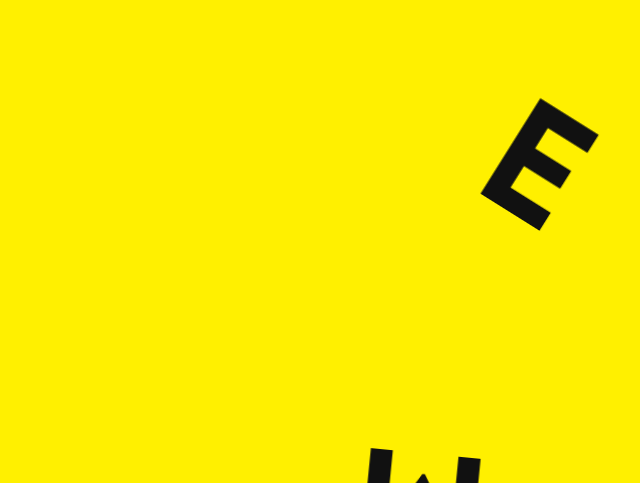
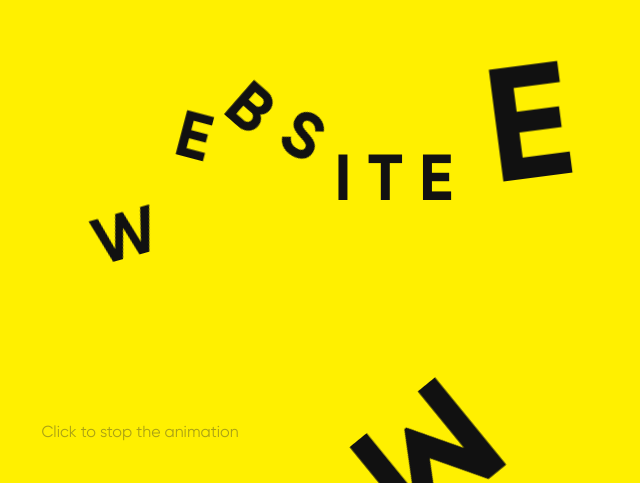
Before and after one commit to Francois-Dauzet/personal-website, a React (Vite) app: page / in a window 1280 px wide. Shown: the part 317-800 px from the top of the page, without its empty margins (500-1140 px from the left). Built offline with nearby package versions, Linux system fonts and the light colour scheme.

Commit message:
Update intro and add text for stop animation

```diff
--- a/src/pages/intro/IntroPage.jsx
+++ b/src/pages/intro/IntroPage.jsx
@@ -3,18 +3,21 @@ import "./IntroPage.scss";
 import { useNavigate } from "react-router-dom";
 
 const IntroPage = () => {
-  const data = "Welcome";
+  const TitleData = "Welcome";
+  const subtitleData = "in.my.website";
   const navigate = useNavigate();
   const [transitionActive, setTransitionActive] = useState(false);
 
-  const textTitleArray = data.split("");
-  const letterItems = useRef([]);
+  const textTitleArray = TitleData.split("");
+  const textSubtitleArray = subtitleData.split("");
+  const titleLetterItems = useRef([]);
+  const subtitleLetterItems = useRef([]);
   const timeouts = useRef([]);
 
   useEffect(() => {
-    const executeAnimation = () => {
+    const executeTitleAnimation = () => {
       setTransitionActive(true);
-      letterItems.current.forEach((item, index) => {
+      titleLetterItems.current.forEach((item, index) => {
         if (item) {
           timeouts.current.push(
             setTimeout(() => {
@@ -36,12 +39,33 @@ const IntroPage = () => {
               item.style.transform = `translateY(+1400%) rotate(${
                 Math.floor(Math.random() * 2884) - 1440
               }deg)`;
+            }, index * 160 + 4000)
+          );
+        }
+      });
+    };
+    executeTitleAnimation();
 
-              if (index === textTitleArray.length - 1) {
+    const executeSubtitleAnimation = () => {
+      setTransitionActive(true);
+      subtitleLetterItems.current.forEach((item, index) => {
+        if (item) {
+          timeouts.current.push(
+            setTimeout(() => {
+              item.style.transform = `translateY(0)`;
+            }, index * 160)
+          );
+          timeouts.current.push(
+            setTimeout(() => {
+              item.style.transform = `translateY(2000%) rotate(${
+                Math.floor(Math.random() * 2884) - 1440
+              }deg)`;
+
+              if (index === textSubtitleArray.length - 1) {
                 timeouts.current.push(
                   setTimeout(() => {
-                    navigate("/home");
-                  }, index * 160 + 250)
+                    navigate("/about-me");
+                  }, index * 100)
                 );
               }
             }, index * 160 + 4000)
@@ -50,12 +74,12 @@ const IntroPage = () => {
       });
     };
 
-    executeAnimation();
-  }, [textTitleArray.length, navigate]);
+    executeSubtitleAnimation();
+  }, [textSubtitleArray.length, navigate]);
 
   const handleScreenClick = () => {
     timeouts.current.forEach((timeout) => clearTimeout(timeout));
-    navigate("/home");
+    navigate("/about-me");
   };
 
   return (
@@ -66,18 +90,35 @@ const IntroPage = () => {
           {textTitleArray.map((item, index) => (
             <li
               key={index}
-              ref={(el) => (letterItems.current[index] = el)}
+              ref={(el) => (titleLetterItems.current[index] = el)}
               style={{
                 transform: `translateY(-1400%) rotate(${
                   Math.floor(Math.random() * 1442) - 720
                 }deg)`,
-                fontSize: `${88 / data.length}vw`,
+                fontSize: `${88 / TitleData.length}vw`,
               }}
             >
-              {item}
+              {item === "." ? "\u200B \u200B" : item}
             </li>
           ))}
         </ul>
+        <ul>
+          {textSubtitleArray.map((item, index) => (
+            <li
+              key={index}
+              ref={(el) => (subtitleLetterItems.current[index] = el)}
+              style={{
+                transform: `translateY(-2000%) rotate(${
+                  Math.floor(Math.random() * 1442) - 720
+                }deg)`,
+                fontSize: `${66 / subtitleData.length}vw`,
+              }}
+            >
+              {item === "." ? "\u200B \u200B" : item}
+            </li>
+          ))}
+        </ul>
+        <span className="text-stop-animation">Click to stop the animation</span>
       </div>
     </div>
   );
--- a/src/pages/intro/IntroPage.scss
+++ b/src/pages/intro/IntroPage.scss
@@ -47,4 +47,13 @@
       }
     }
   }
+  .text-stop-animation {
+    position: absolute;
+    bottom: 2rem;
+    left: 50%;
+    transform: translate(-50%, -50%);
+    color: #3330;
+    animation: changeTextColorForStopAnimation 2s infinite;
+    animation-delay: 1s;
+  }
 }
--- a/src/pages/transition/TransitionPage.jsx
+++ b/src/pages/transition/TransitionPage.jsx
@@ -75,10 +75,11 @@ const TransitionPage = () => {
                 fontSize: `${88 / currentPageName.length}vw`,
               }}
             >
-              {item}
+              {item === "." ? "\u200B \u200B" : item}
             </li>
           ))}
         </ul>
+        <span className="text-stop-animation">Click to stop the animation</span>
       </div>
     </div>
   );
--- a/src/pages/transition/TransitionPage.scss
+++ b/src/pages/transition/TransitionPage.scss
@@ -50,4 +50,13 @@
       }
     }
   }
+  .text-stop-animation {
+    position: absolute;
+    bottom: 2rem;
+    left: 50%;
+    transform: translate(-50%, -50%);
+    color: #3330;
+    animation: changeTextColorForStopAnimation 2s infinite;
+    animation-delay: 1s;
+  }
 }
--- a/src/styles/App.scss
+++ b/src/styles/App.scss
@@ -3,3 +3,4 @@
 @import "./root.scss";
 @import "./scrollBar.scss";
 @import "./global.scss";
+@import "./animations.scss";
--- /dev/null
+++ b/src/styles/animations.scss
@@ -0,0 +1,14 @@
+/*
+* Transition and intro
+*/
+@keyframes changeTextColorForStopAnimation {
+  0% {
+    color: #3330;
+  }
+  50% {
+    color: #3338;
+  }
+  100% {
+    color: #3330;
+  }
+}
--- a/src/styles/root.scss
+++ b/src/styles/root.scss
@@ -3,4 +3,5 @@ $background--secondary: #f7f8f9;
 $on-background--primary: #111111;
 $on-background--secondary: #fff000;
 $text-color--primary: #111111;
+$text-color--secondary: #11111180;
 $on-text-color--primary: #ffffff;
```
